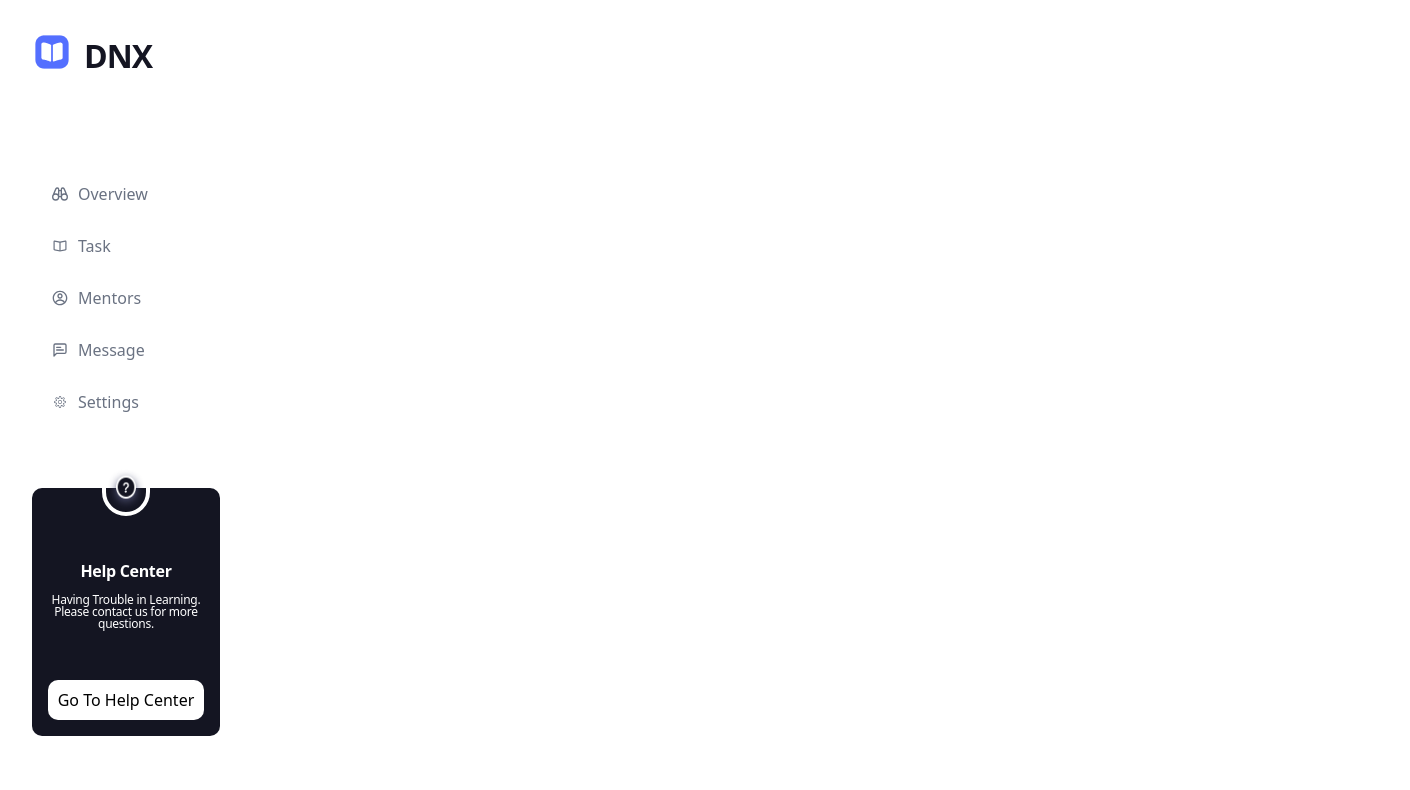
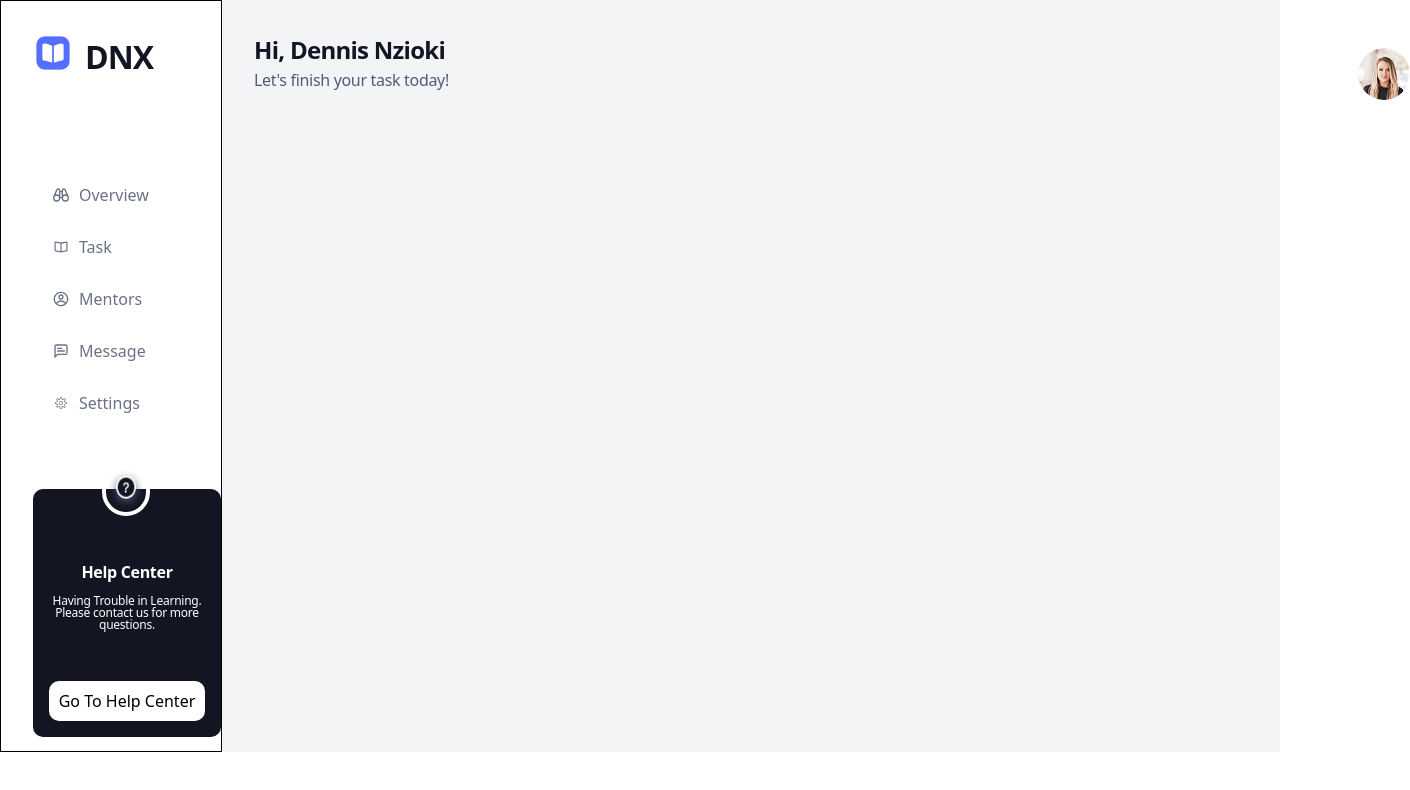
Before and after one commit to Pratham8487/TMS, a React (Vite) app: page / in a window 1280 px wide. Shown: the top 790 px of the page, 1410 px wide, since content can reach past the window. Built offline with nearby package versions, Linux system fonts and the light colour scheme.

Commit message:
added homepage

```diff
--- a/src/App.tsx
+++ b/src/App.tsx
@@ -1,10 +1,10 @@
-import Sidebar from "./Components/Sidebar"
+import HomePage from "./Components/HomePage"
 function App() {
 
 
   return (
     <>
-      <Sidebar />
+      <HomePage />
     </>
   )
 }
--- /dev/null
+++ b/src/Components/Header.tsx
@@ -0,0 +1,23 @@
+import { CiShoppingCart } from "react-icons/ci";
+import Img1 from  '../assets/Profile.png';
+
+const Header = () => {
+    return (
+        <>
+
+                <div className="w-[14.75rem] h-[4.5rem] mt-[2rem] ml-[2rem] gap-2">
+                    <h1 className="text-[#141522] font-[600] text-[24px] leading-[150%] tracking-[-0.03em] align-middle">
+                    Hi, Dennis Nzioki
+                    </h1>
+                    <p className="w-[14.75rem] h-[1.75rem] text-[#54577A] font-[500] text-[1rem] leading-[1.5] tracking-[-0.02em]">Let's finish your task today!</p>
+                </div>
+                <div className="w-[8rem] h-[3.25rem] mt-[3rem] ml-[52.75rem] gap-[1.5rem] flex">
+                    <CiShoppingCart className="w-[3.25rem] h-[3.25rem] text-gray-700 cursor-pointer"/>
+                    <img src={Img1} alt="img1" className="w-[3.25rem] h-[3.25rem] rounded-full"/>
+                </div>
+
+        </>
+    )
+}
+
+export default Header
--- /dev/null
+++ b/src/Components/HomePage.tsx
@@ -0,0 +1,14 @@
+import Header from "./Header";
+import Sidebar from "./Sidebar";
+
+
+function HomePage() {
+    return (
+        <div className='flex bg-gray-100'>
+            <Sidebar />
+            <Header />
+        </div>
+    )
+}
+
+export default HomePage
--- a/src/Components/Sidebar.tsx
+++ b/src/Components/Sidebar.tsx
@@ -9,7 +9,7 @@ import { CiSettings } from "react-icons/ci";
 const Sidebar = () => {
   return (
     <>
-        <div className="w-[15.75rem] h-[47rem] bg-white">
+        <div className="w-[15.75rem] h-[47rem] bg-white border">
             <div className="w-[11.75rem] h-[2.5rem] mt-[2rem] gap-3 ml-[2rem] flex items-center">
                 <img src={img1} alt="img1" className="w-[2.5rem] h-[2.5rem]"/>
                 <h1 className="w-[8.5rem] h-[2.5rem] font-[Plus Jakarta Sans] font-semibold text-[2rem] leading-[1.5] tracking-[-0.03em] align-middle text-[#141522]"
```
Also changed, not shown: src/assets/Profile.png (added).
